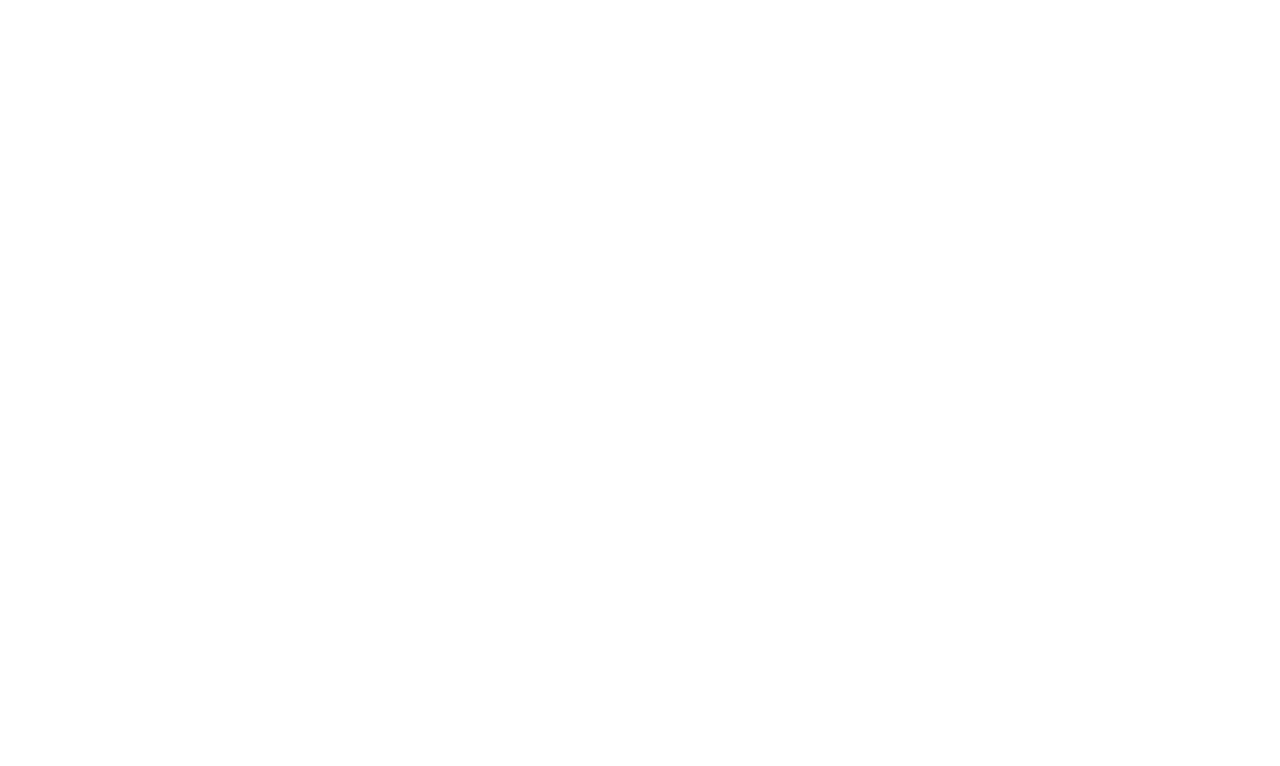
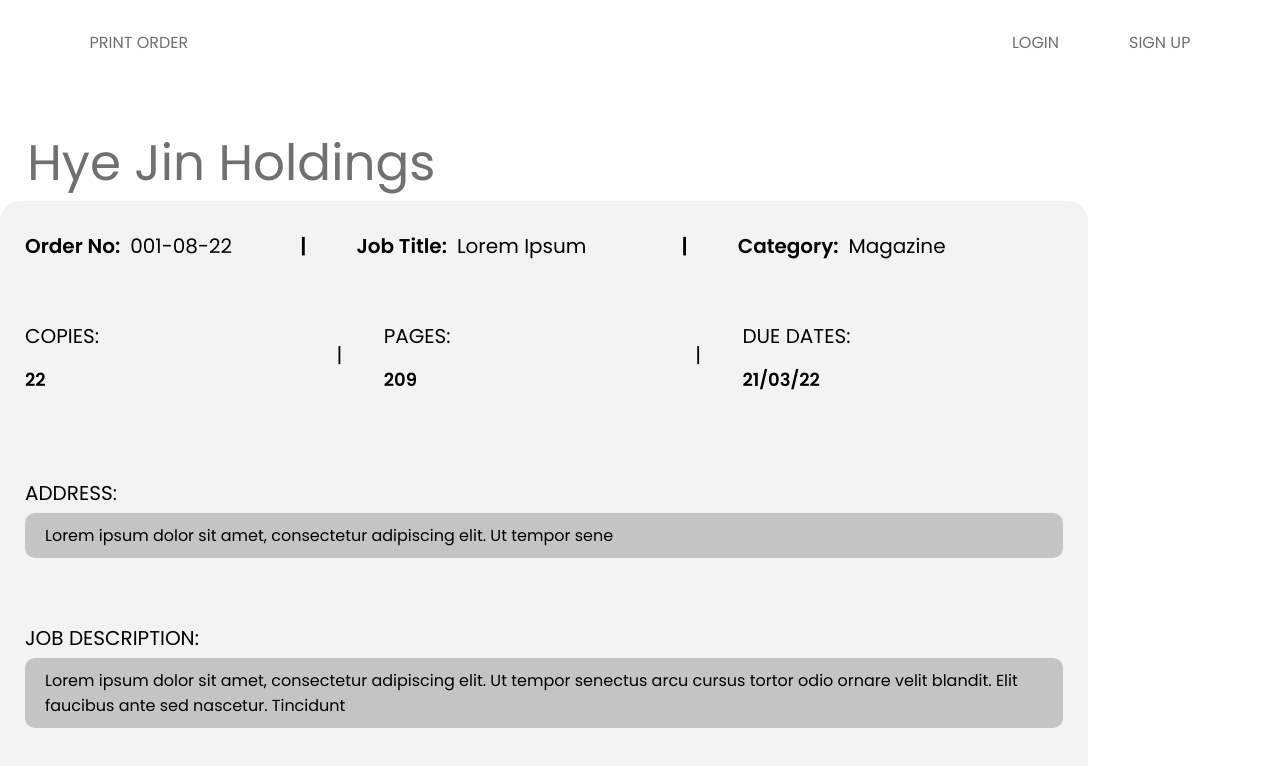
Before and after one commit to kiishi-0/Print-Order-V2.0, a React (Create React App) app: page /cpage in a window 1280 px wide. Shown: the top 766 px of the page. Built offline with nearby package versions, Linux system fonts and the light colour scheme; a web font is replaced by a local one.

Commit message:
Created overlay message for summitting order

```diff
--- a/src/Components/CategoriesSlider/CategoriesSlider.jsx
+++ b/src/Components/CategoriesSlider/CategoriesSlider.jsx
@@ -20,7 +20,7 @@
     return(
         <div className="categories-slider-section">
             <Carousel breakPoints={breakPoints}>
-            <Link to={`/product/${'magazine'}`}>
+                        <Link to={`/product/${'magazine'}`}>
                             <div className='cat'>
                                 <img src={mag} alt="Magazine" />
                                 <div className='details'>
--- /dev/null
+++ b/src/Components/CustomerOrder/CustomerOrder.jsx
@@ -0,0 +1,147 @@
+import React from 'react'
+import styled from 'styled-components'
+
+const CustomerOrderContainer = styled.div`
+    display: flex;
+    flex-direction: column;
+    width: 85%;
+    padding-bottom: 100px;
+`
+const CustomerOrderDiv = styled.div`
+    display: flex;
+    flex-direction: column;
+    width: 100%;
+    background: #F3F3F3;
+    padding: 25px;
+    border-radius: 20px;
+`
+const IdentityDiv = styled.div`
+    display: flex;
+    width: 100%;
+    align-items: center;
+    justify-content: flex-start;
+    // background: red;
+    div{
+        display: flex;
+        align-items: center;
+        // justify-content: space-around;
+        // background: purple;
+        width: 100%;
+
+    }
+    // div:first-child{
+    //     background: purple;
+    // }
+    div:not(:first-child){
+        margin: 0 50px;
+    }
+    h3, p{
+        font-size: 20px;
+    }
+    p{
+        margin-left: 10px;
+    }
+`
+const CopiesNPagesDiv = styled.div`
+    display: flex;
+    width: 100%;
+    align-items: center;
+    // background: red;
+    justify-content: flex-start;
+    margin: 50px 0;
+    font-size: 20px;
+    div{
+        display: flex;
+        flex-direction: column;
+        align-items: flex-start;
+        justify-content: center;
+        width: 30%;
+        // margin: 0 100%;
+        // background: purple;
+        text-align: left;
+        // height: 100px;
+    }
+    div:not(:first-child){
+        margin-left: 4%;
+    }
+
+    h3{
+        margin-top: 10px;
+        font-size: 18px;
+    }
+    h3, p{
+        text-align: left;
+    }
+`
+const AddressDivContainer = styled.div`
+    width: 100%;
+    display: flex;
+    flex-direction: column;
+    align-items: center;
+    justify-content: flex-start;
+    margin: 30px 0;
+    p{
+        text-align: left;
+        // color: red;
+        font-size: 20px;
+        width: 100%;
+    }
+`
+const AddressDiv = styled.div`
+    width: 100%;
+    background: #C4C4C4;
+    padding: 10px 20px;
+    border-radius: 10px;
+`
+export default function CustomerOrder() {
+  return (
+    <div className='corder-container'>
+        <CustomerOrderContainer>
+                    <h1>Hye Jin Holdings</h1>
+                    <CustomerOrderDiv>
+                        <IdentityDiv>
+                            <div className="order-no">
+                                <h3>Order No: </h3>
+                                <p>001-08-22</p>
+                            </div>
+                            <h3>|</h3>
+                            <div className="title">
+                                <h3>Job Title: </h3>
+                                <p> Lorem Ipsum</p>
+                            </div>
+                            <h3>|</h3>
+                            <div className="category">
+                                <h3>Category: </h3>
+                                <p>Magazine</p>
+                            </div>
+                        </IdentityDiv>
+                        <CopiesNPagesDiv>
+                            <div className="copies">
+                                <p>COPIES: </p>
+                                <h3>22</h3>
+                            </div>
+                            <p>|</p>
+                            <div className="pages">
+                                <p>PAGES: </p>
+                                <h3>209</h3>
+                            </div>
+                            <p>|</p>
+                            <div className="date">
+                                <p>DUE DATES:</p>
+                                <h3>21/03/22</h3>
+                            </div>
+                        </CopiesNPagesDiv>
+                        <AddressDivContainer>
+                            <p>ADDRESS: </p>
+                            <AddressDiv>Lorem ipsum dolor sit amet, consectetur adipiscing elit. Ut tempor sene  </AddressDiv>
+                        </AddressDivContainer>
+                        <AddressDivContainer>
+                            <p>JOB DESCRIPTION: </p>
+                            <AddressDiv>Lorem ipsum dolor sit amet, consectetur adipiscing elit. Ut tempor senectus arcu cursus tortor odio ornare velit blandit. Elit faucibus ante sed nascetur. Tincidunt </AddressDiv>
+                        </AddressDivContainer>
+
+                    </CustomerOrderDiv>
+                </CustomerOrderContainer>
+    </div>
+  )
+}
--- a/src/Components/Order/Order.jsx
+++ b/src/Components/Order/Order.jsx
@@ -1,9 +1,14 @@
 import React from 'react';
 // import '../Order/Order.css'
 import { Link } from 'react-router-dom';
+import Overlay from '../Overlay/Overlay';
 
 const Order = (props) =>{
+
     const order = props.order;
+    const DisplayOverlay = () =>{
+        document.getElementById('overlay').style.display = 'flex'
+    }
     return(
         <div className="order-container">
             <div className='order'>
@@ -43,8 +48,9 @@
                                 <button className='edit-btn'>EDIT</button>
                             </Link>
 
-                            <button className='submit-btn'>SUBMIT ORDER</button>
+                            <button className='submit-btn' onClick={DisplayOverlay}>SUBMIT ORDER</button>
                         </div>
+                        <Overlay />
                     </div>
         </div>
     )
--- /dev/null
+++ b/src/Components/Overlay/Overlay.css
@@ -0,0 +1,9 @@
+.overlay-container{
+    display: none;
+width: 100%;
+height: 100vh;
+align-items: center;
+position: fixed;
+top: 0;left: 0;right: 0;bottom: 0;
+background: rgba(0, 0, 0, 25%);
+}
--- /dev/null
+++ b/src/Components/Overlay/Overlay.jsx
@@ -0,0 +1,66 @@
+import React from 'react'
+import styled from 'styled-components'
+import close2 from '../../images/close2.svg'
+import '../Overlay/Overlay.css'
+
+
+
+const OverlayDiv = styled.div`
+    position: absolute;
+    display: flex;
+    width: 390px;
+    height: 200px;
+    background: #585858;
+    top: 50%;
+    left: 50%;
+    transform: translate(-50%, -50%);
+    align-items: center;
+    justify-content: center;
+    border-radius: 20px;
+    flex-direction: column;
+    img{
+        width: 30px;
+        cursor: pointer;
+    }
+
+`
+const ImageDiv = styled.div`
+    display: flex;
+    width: 100%;
+    padding: 20px 20px 0 0;
+    // background: red;
+    justify-content: flex-end;
+    position: relative;
+    justify-self: flex-start;
+
+`
+const Message = styled.p`
+    flex: 3;
+    width: 100%;
+    color: #fff;
+    font-size: 25px;
+    padding-top: 10%;
+    // display: flex;
+    // align-items: center;
+    // justify-content: center;
+    text-align: center;
+`
+export default function Overlay(props) {
+
+    const handleCloseDisplay = () =>{
+    document.getElementById('overlay').style.display = 'none'
+}
+
+
+
+  return (
+    <div className='overlay-container' id='overlay'>
+        <OverlayDiv>
+            <ImageDiv>
+                <img src={close2} alt="close" onClick={handleCloseDisplay}/>
+            </ImageDiv>
+            <Message>Order Submitted</Message>
+        </OverlayDiv>
+    </div>
+  )
+}
--- a/src/Pages/CustomerPage/CustomerPage.css
+++ b/src/Pages/CustomerPage/CustomerPage.css
@@ -0,0 +1,7 @@
+.customer-page-container main{
+    width: 100%;
+    display: flex;
+    align-items: center;
+    justify-content: center;
+    /* background-color: red; */
+}
--- a/src/Pages/CustomerPage/CustomerPage.jsx
+++ b/src/Pages/CustomerPage/CustomerPage.jsx
@@ -1,10 +1,18 @@
 import React from 'react';
 import '../CustomerPage/CustomerPage.css'
+import Nav1 from '../../Components/Nav1/Nav1';
+import CustomerOrder from '../../Components/CustomerOrder/CustomerOrder';
+
 
 const CustomerPage = () =>{
     return(
         <div className="customer-page-container">
-
+            <header>
+                <Nav1></Nav1>
+            </header>
+            <main>
+                <CustomerOrder></CustomerOrder>
+            </main>
         </div>
     )
 }
--- a/src/Pages/Home/Home.css
+++ b/src/Pages/Home/Home.css
@@ -8,7 +8,7 @@
 .home-div section:not(.home-div .landing-container){
     width: 100%;
     display: flex;
-    height: 100vh;
+    min-height: 100vh;
     flex-direction: column;
     align-items: center;
     justify-content: center;
--- a/src/Pages/SummaryPage/SummaryPage.jsx
+++ b/src/Pages/SummaryPage/SummaryPage.jsx
@@ -6,6 +6,7 @@
 // import { Link } from 'react-router-dom';
 import Order from '../../Components/Order/Order'
 import { useSelector } from 'react-redux';
+// import Overlay from '../../Components/Overlay/Overlay';
 
 const SummaryPage = () =>{
     const orders = useSelector((state) => state.orders.value)
@@ -23,6 +24,7 @@
                     {console.log(orders)}
                     {orders.map( (order) => <Order order={order}/>)}
                 </div>
+
             </main>
         </div>
     )
```
Also changed, not shown: src/Components/MarketerNav/MarketerNav.jsx (added, +9 -0 lines), src/images/close2.svg (added).
